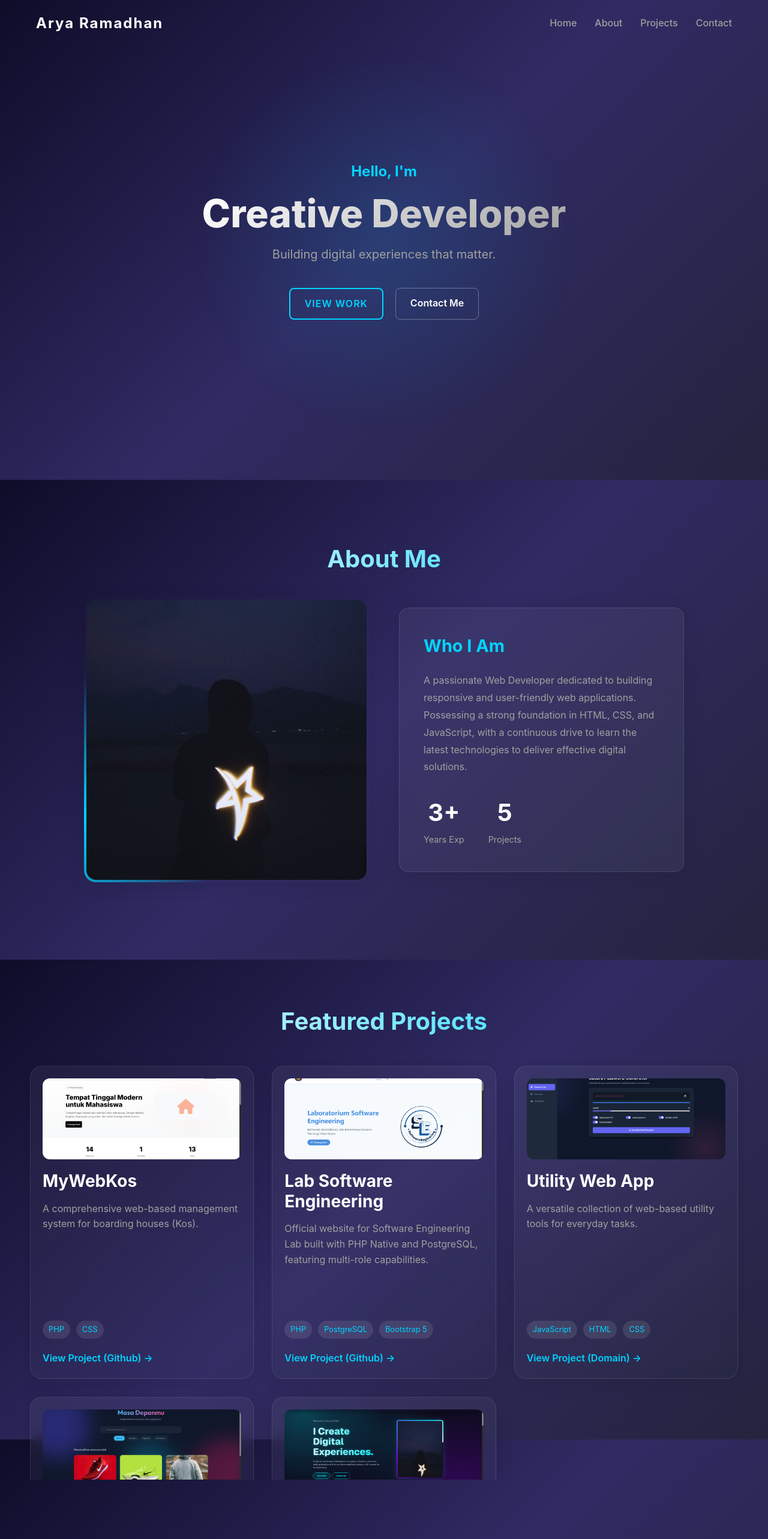
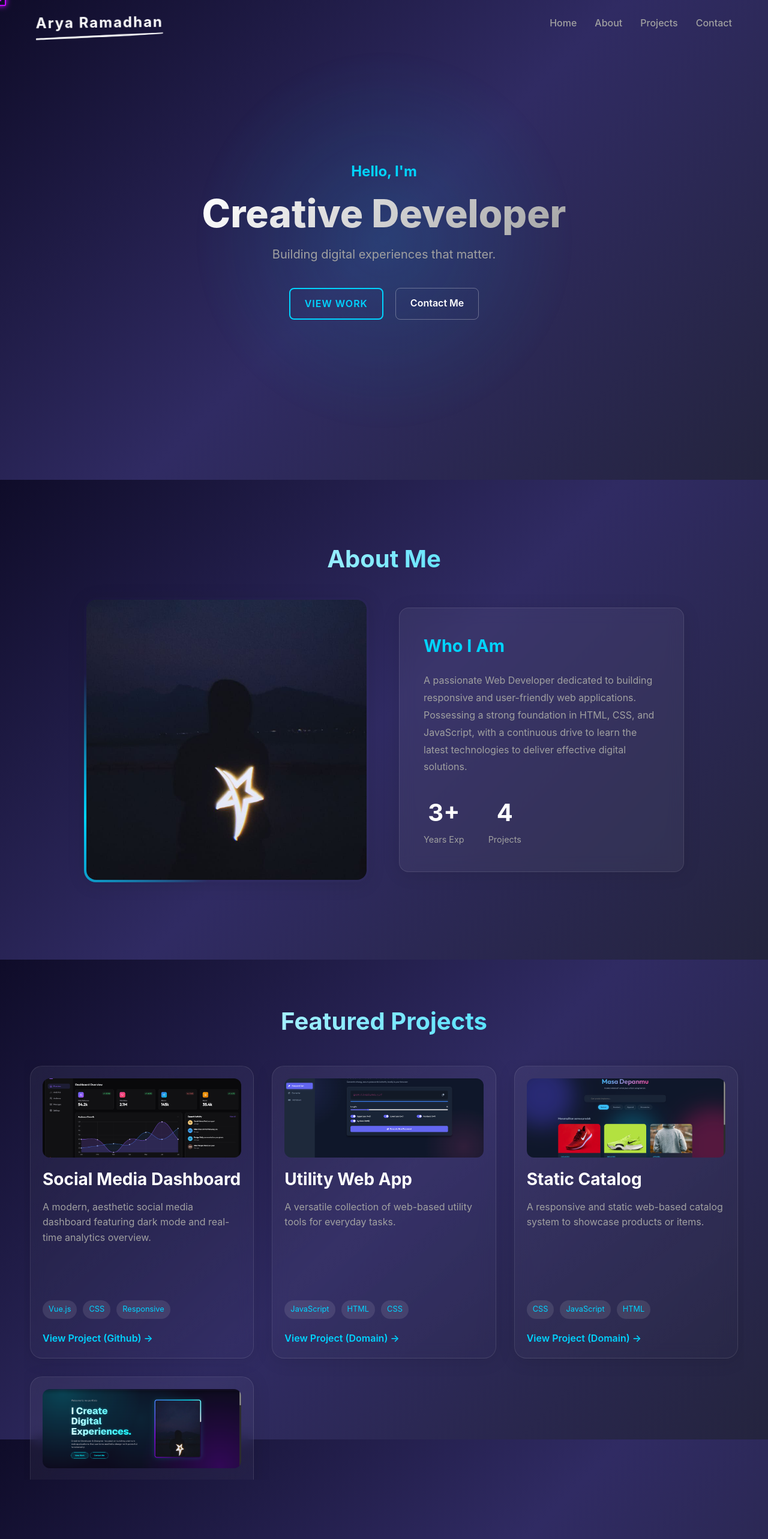
Before and after one commit to sleepyarya/Portfolio, a Vue app: page / in a window 1280 px wide. Shown: the top 2566 px of the page at 60% size. Built offline with nearby package versions, Linux system fonts and the light colour scheme.

Commit message:
edit project

```diff
--- a/src/App.vue
+++ b/src/App.vue
@@ -4,10 +4,47 @@ import HeroSection from './components/HeroSection.vue'
 import AboutSection from './components/AboutSection.vue'
 import ProjectsSection from './components/ProjectsSection.vue'
 import ContactSection from './components/ContactSection.vue'
+import { ref, onMounted, onUnmounted } from 'vue'
+
+const cursorX = ref(0)
+const cursorY = ref(0)
+const isHovering = ref(false)
+
+const moveCursor = (e) => {
+  cursorX.value = e.clientX
+  cursorY.value = e.clientY
+
+  // Check hover state
+  const target = e.target
+  if (
+    target.tagName.toLowerCase() === 'a' ||
+    target.tagName.toLowerCase() === 'button' ||
+    target.closest('a') ||
+    target.closest('button') ||
+    target.classList.contains('clickable')
+  ) {
+    isHovering.value = true
+  } else {
+    isHovering.value = false
+  }
+}
+
+onMounted(() => {
+  window.addEventListener('mousemove', moveCursor)
+})
+
+onUnmounted(() => {
+  window.removeEventListener('mousemove', moveCursor)
+})
 </script>
 
 <template>
   <div class="app-container">
+    <div
+      class="custom-cursor"
+      :class="{ 'hovered': isHovering }"
+      :style="{ left: cursorX + 'px', top: cursorY + 'px' }"
+    ></div>
     <Navbar />
     <main>
       <HeroSection />
--- a/src/components/Navbar.vue
+++ b/src/components/Navbar.vue
@@ -190,4 +190,37 @@ const scrollTo = (id) => {
     color: var(--text-primary);
   }
 }
+
+/* Doodle Animation for Logo */
+@keyframes doodle-wiggle {
+  0% { transform: translate(1px, 1px) rotate(0deg); }
+  10% { transform: translate(-1px, -2px) rotate(-1deg); }
+  20% { transform: translate(-2px, 0px) rotate(1deg); }
+  30% { transform: translate(2px, 2px) rotate(0deg); }
+  40% { transform: translate(1px, -1px) rotate(1deg); }
+  50% { transform: translate(-1px, 2px) rotate(-1deg); }
+  60% { transform: translate(-2px, 1px) rotate(0deg); }
+  70% { transform: translate(2px, 1px) rotate(-1deg); }
+  80% { transform: translate(-1px, -1px) rotate(1deg); }
+  90% { transform: translate(1px, 2px) rotate(0deg); }
+  100% { transform: translate(1px, -2px) rotate(-1deg); }
+}
+
+.logo {
+  display: inline-block;
+  animation: doodle-wiggle 2s infinite; /* Slowed down for a gentle doodle vibe, or 0.3s for rapid boils */
+  position: relative;
+}
+
+.logo::after {
+  content: '';
+  position: absolute;
+  left: 0;
+  bottom: -5px;
+  width: 100%;
+  height: 3px;
+  background: var(--text-primary);
+  border-radius: 50% 50% 50% 50% / 10% 10% 50% 10%; /* Rough underline */
+  transform: rotate(-2deg);
+}
 </style>
--- a/src/data/projects.js
+++ b/src/data/projects.js
@@ -1,5 +1,4 @@
-import myWebKosImg from '../assets/my-web-kos.png';
-import labSeImg from '../assets/lab-se.png';
+import socialMediaDashboardImg from '../assets/social-media-dashboard.png';
 import utilityImg from '../assets/utility-web-app.png';
 import staticCatalogImg from '../assets/static-catalog.png';
 import portfolioNextJsImg from '../assets/portfolio-nextjs.png';
@@ -7,22 +6,14 @@ import portfolioNextJsImg from '../assets/portfolio-nextjs.png';
 export const projects = [
     {
         id: 1,
-        title: 'MyWebKos',
-        description: 'A comprehensive web-based management system for boarding houses (Kos).',
-        tags: ['PHP', 'CSS'],
-        link: 'https://github.com/sleepyarya/MyWebKos',
-        image: myWebKosImg
+        title: 'Social Media Dashboard',
+        description: 'A modern, aesthetic social media dashboard featuring dark mode and real-time analytics overview.',
+        tags: ['Vue.js', 'CSS', 'Responsive'],
+        link: 'https://github.com/sleepyarya/SocialMediaDashboard',
+        image: socialMediaDashboardImg
     },
     {
         id: 2,
-        title: 'Lab Software Engineering',
-        description: 'Official website for Software Engineering Lab built with PHP Native and PostgreSQL, featuring multi-role capabilities.',
-        tags: ['PHP', 'PostgreSQL', 'Bootstrap 5'],
-        link: 'https://github.com/sleepyarya/labse_web',
-        image: labSeImg
-    },
-    {
-        id: 3,
         title: 'Utility Web App',
         description: 'A versatile collection of web-based utility tools for everyday tasks.',
         tags: ['JavaScript', 'HTML', 'CSS'],
@@ -30,7 +21,7 @@ export const projects = [
         image: utilityImg
     },
     {
-        id: 4,
+        id: 3,
         title: 'Static Catalog',
         description: 'A responsive and static web-based catalog system to showcase products or items.',
         tags: ['CSS', 'JavaScript', 'HTML'],
@@ -38,7 +29,7 @@ export const projects = [
         image: staticCatalogImg
     },
     {
-        id: 5,
+        id: 4,
         title: 'Portfolio With Next.js',
         description: 'A modern, high-performance portfolio website built with Next.js and styled for a premium user experience.',
         tags: ['Next.js', 'React', 'CSS'],
--- a/src/style.css
+++ b/src/style.css
@@ -3,7 +3,8 @@
   --bg-gradient: linear-gradient(135deg, #0f0c29, #302b63, #24243e);
   --text-primary: #ffffff;
   --text-secondary: #a0a0a0;
-  --accent-color: #00d4ff; /* Cyan accent */
+  --accent-color: #00d4ff;
+  /* Cyan accent */
   --accent-glow: 0 0 20px rgba(0, 212, 255, 0.6);
   --glass-bg: rgba(255, 255, 255, 0.05);
   --glass-border: rgba(255, 255, 255, 0.1);
@@ -26,6 +27,57 @@ body {
   min-height: 100vh;
   overflow-x: hidden;
   line-height: 1.6;
+  cursor: none;
+  /* Hide default cursor */
+}
+
+a,
+button,
+.clickable {
+  cursor: none;
+  /* Ensure custom cursor is used */
+}
+
+/* Custom Hacker Cursor */
+.custom-cursor {
+  position: fixed;
+  top: 0;
+  left: 0;
+  width: 20px;
+  height: 20px;
+  border: 2px solid #bf00ff;
+  /* Purple hacker color */
+  box-shadow: 0 0 10px #bf00ff;
+  transform: translate(-50%, -50%);
+  /* Centering */
+  pointer-events: none;
+  z-index: 9999;
+  mix-blend-mode: screen;
+  transition: width 0.2s ease, height 0.2s ease, background-color 0.2s ease, transform 0.1s ease-out;
+  border-radius: 2px;
+  /* Slight rounded corners but mostly square */
+}
+
+.custom-cursor::after {
+  content: '';
+  position: absolute;
+  top: 50%;
+  left: 50%;
+  width: 4px;
+  height: 4px;
+  background: #bf00ff;
+  transform: translate(-50%, -50%);
+  border-radius: 0;
+  /* Square dot */
+}
+
+.custom-cursor.hovered {
+  width: 50px;
+  height: 50px;
+  background-color: rgba(191, 0, 255, 0.1);
+  border-color: #e066ff;
+  transform: translate(-50%, -50%) rotate(45deg);
+  /* Rotate on hover for effect */
 }
 
 a {
@@ -74,6 +126,7 @@ ul {
   text-align: center;
   background: linear-gradient(to right, #fff, var(--accent-color));
   -webkit-background-clip: text;
+  background-clip: text;
   -webkit-text-fill-color: transparent;
 }
 
```
Also changed, not shown: src/assets/social-media-dashboard.png (added).
